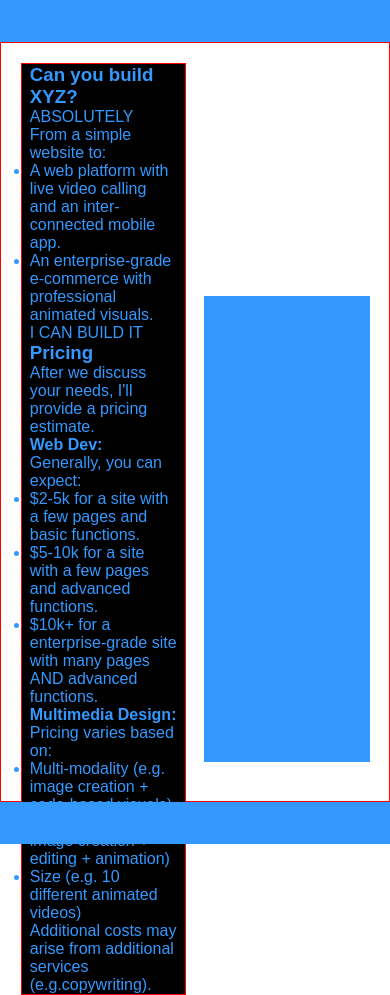
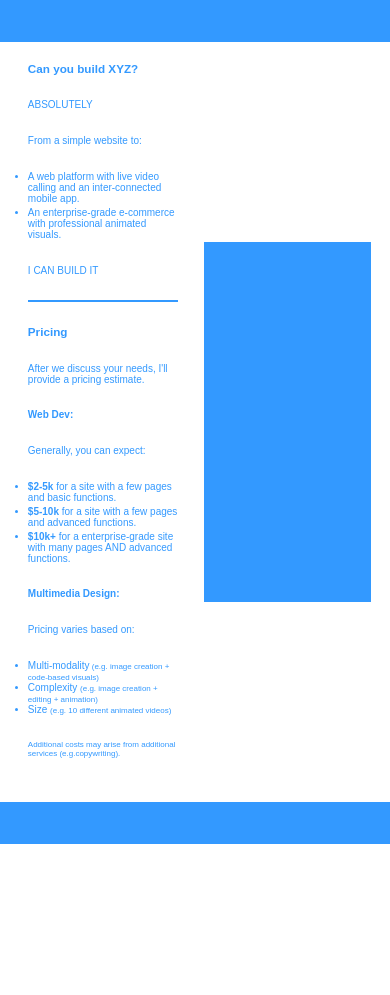
Before and after one commit to virgileblais/contact, a plain HTML site: page index.html in a window 390 px wide. After the commit the page ends 844 px from the top, so only its background shows below. Drawn offline with Linux system fonts and the light colour scheme.

Commit message:
feat(css): stylize info text to accord with mobile mockup

```diff
--- a/styles.css
+++ b/styles.css
@@ -31,8 +31,9 @@ main {
     display: grid;
     grid-template-columns: 1fr 1fr;
     column-gap: 5%;
+    font-size: x-small;
 
-    border: 1px solid red;
+    /* border: 1px solid red; */
 }
 
 #info-container {
@@ -41,10 +42,9 @@ main {
     padding-left: 5%;
     padding-right: 5%;
     grid-column: 1 / 2;
+    display: grid;
+    /* row-gap: 1%; */
     color: #3399ff;
-
-    background-color: black;
-    border: 1px solid red;
 }
 
 #form-container {
@@ -55,6 +55,31 @@ main {
     background-color: #3399ff;
 }
 
+.subsequent-list-item {
+    padding-top: 2%;
+}
+
+hr {
+    background-color: #3399ff;
+    height: 8%;
+}
+
+#pricing-info-title {
+    /* padding-top: 4%; */
+}
+
+.bold {
+    font-weight: bold;
+}
+
+.example {
+    font-size: 0.5rem;
+}
+
+.note {
+    font-size: 0.5rem;
+}
+
 footer {
     position: fixed;
     bottom: 0;
```
Also changed, not shown: 1 other file.
